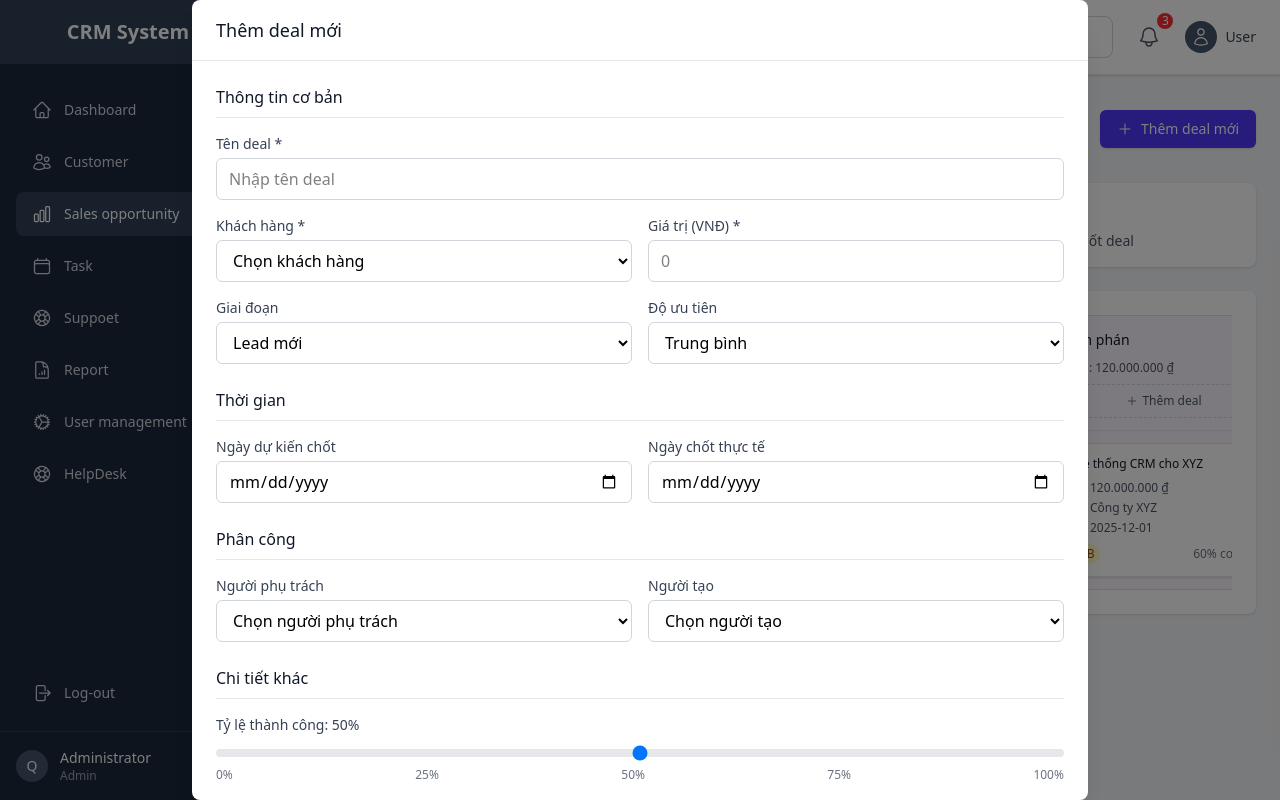
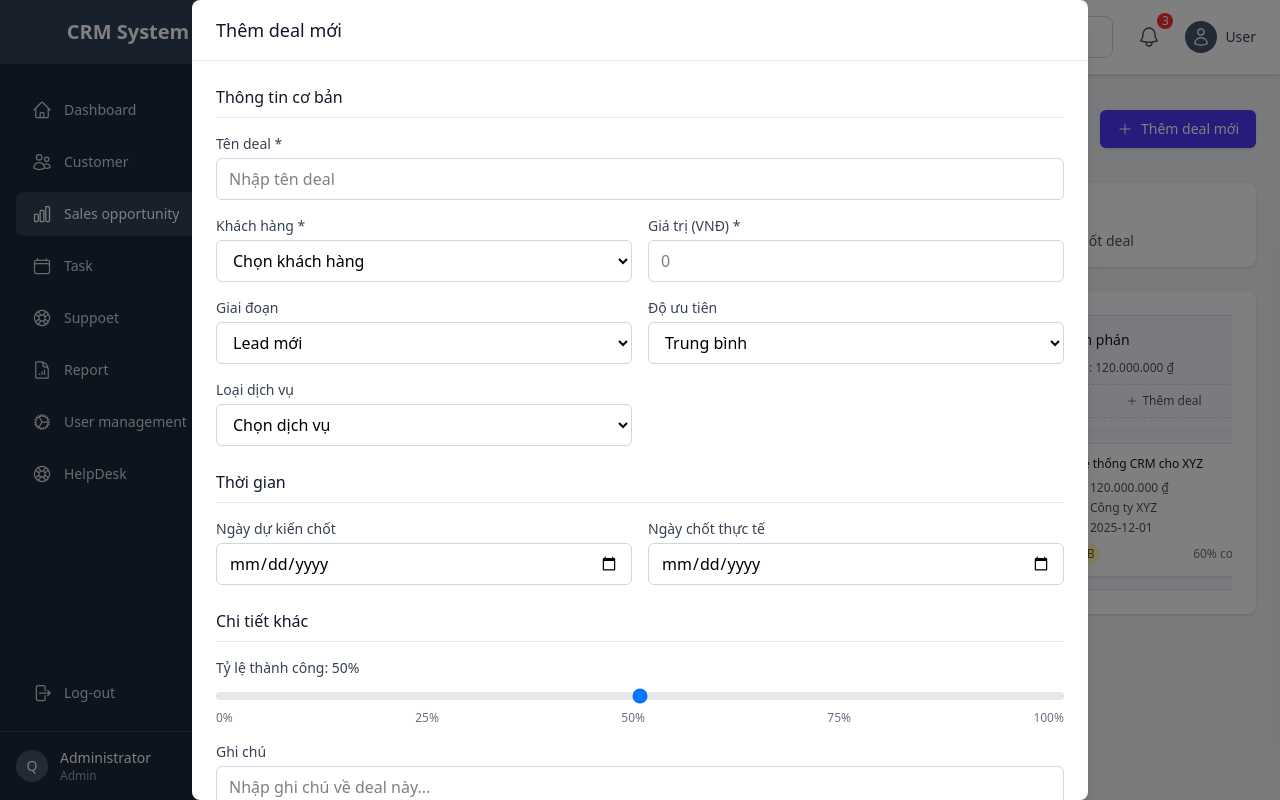
Before and after one commit to TranDucVuong2003/crm_frontEnd, a React (Vite) app: page /sales in a window 1280 px wide. Both pictures are taken after a click on the button "Thêm deal mới". Built offline with nearby package versions, Linux system fonts and the light colour scheme.

Commit message:
add ServiceType front-end

```diff
--- a/src/Components/SalesPipeline.jsx
+++ b/src/Components/SalesPipeline.jsx
@@ -440,6 +440,22 @@ const DealModal = ({ isOpen, onClose, deal = null, onSave, stageId = null }) =>
                   <option value="high">Cao</option>
                 </select>
               </div>
+              <div>
+                <label className="block text-sm font-medium text-gray-700 mb-1">
+                  Loại dịch vụ
+                </label>
+                <select
+                  className="w-full px-3 py-2 border border-gray-300 rounded-md focus:ring-2 focus:ring-indigo-500 focus:border-transparent"
+                  value={formData.serviceType}
+                  onChange={(e) => setFormData({...formData, serviceType: e.target.value})}
+                >
+                  <option value="">Chọn dịch vụ</option>
+                  <option value="website_design">Thiết kế website</option>
+                  <option value="webcare">Webcare</option>
+                  <option value="domain_purchase">Mua tên miền</option>
+                  <option value="digital_marketing">Digital marketing</option>
+                </select>
+              </div>
             </div>
           </div>
 
@@ -475,49 +491,6 @@ const DealModal = ({ isOpen, onClose, deal = null, onSave, stageId = null }) =>
             </div>
           </div>
 
-          {/* Assignment Section */}
-          <div className="mb-6">
-            <h3 className="text-md font-medium text-gray-900 mb-4 border-b border-gray-200 pb-2">
-              Phân công
-            </h3>
-            <div className="grid grid-cols-1 md:grid-cols-2 gap-4">
-              <div>
-                <label className="block text-sm font-medium text-gray-700 mb-1">
-                  Người phụ trách
-                </label>
-                <select
-                  className="w-full px-3 py-2 border border-gray-300 rounded-md focus:ring-2 focus:ring-indigo-500 focus:border-transparent"
-                  value={formData.assignedTo}
-                  onChange={(e) => setFormData({...formData, assignedTo: e.target.value})}
-                >
-                  <option value="">Chọn người phụ trách</option>
-                  {users.map(user => (
-                    <option key={user.id} value={user.id}>
-                      {user.name}
-                    </option>
-                  ))}
-                </select>
-              </div>
-
-              <div>
-                <label className="block text-sm font-medium text-gray-700 mb-1">
-                  Người tạo
-                </label>
-                <select
-                  className="w-full px-3 py-2 border border-gray-300 rounded-md focus:ring-2 focus:ring-indigo-500 focus:border-transparent"
-                  value={formData.createdBy}
-                  onChange={(e) => setFormData({...formData, createdBy: e.target.value})}
-                >
-                  <option value="">Chọn người tạo</option>
-                  {users.map(user => (
-                    <option key={user.id} value={user.id}>
-                      {user.name}
-                    </option>
-                  ))}
-                </select>
-              </div>
-            </div>
-          </div>
 
           {/* Probability and Notes Section */}
           <div className="mb-6">
```
